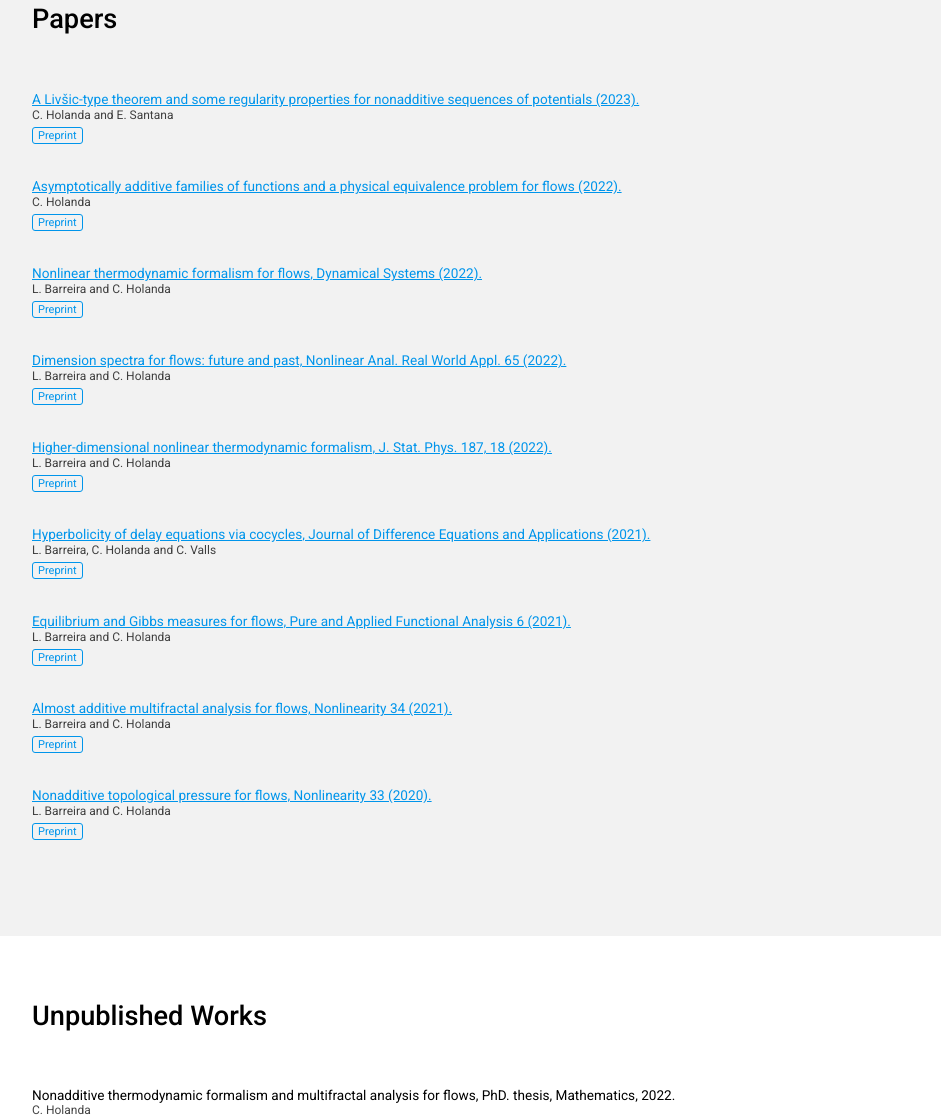
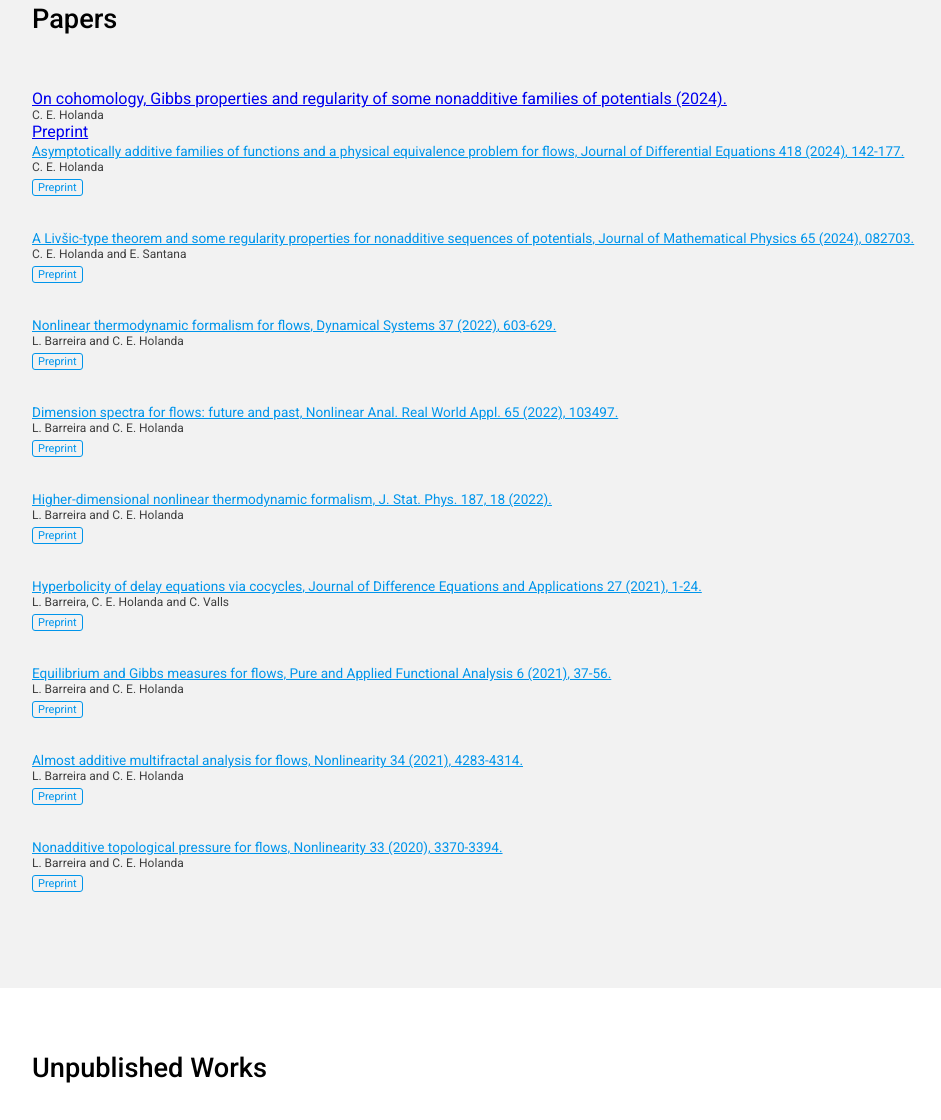
Before and after one commit to ceaholanda/ceaholanda.github.io, a plain HTML site: page index.html in a window 1280 px wide. Shown: the part 751-1871 px from the top of the page, without its empty margins (0-941 px from the left). Drawn offline with Linux system fonts and the light colour scheme.

Commit message:
Update index.html

```diff
--- a/index.html
+++ b/index.html
@@ -74,7 +74,7 @@
           <p class="research-interests">
             <p align="justify">
             My main area of research is ergodic theory and dynamical systems. In particular, I have been working in dimension theory, multifractal
-            analysis and thermodynamic formalism. Recently, I've also become interested in the intersection of dynamical systems and machine learning theory.
+            analysis and thermodynamic formalism. Recently, I've become interested in the intersection of dynamical systems and machine learning theory.
           </p>
 
           <p class="contact">
@@ -92,17 +92,29 @@
       </div>
 
       <div class="right-col-mp animate">
+        <a
+            href="https://doi.org/10.48550/arXiv.2210.05926"
+            target="_blank"
+            class="paper-link"
+            >On cohomology, Gibbs properties and regularity of some nonadditive families of potentials (2024).</a
+          >
+          <p>C. E. Holanda</p>
+          <div class="mini-links">
+            <a href="archives/nonadd-Liv_flow.pdf" target="_blank"
+              >Preprint</a
+            >
+          </div>
+        </div>
         <div class="pb">
           <a
-            href="https://arxiv.org/abs/2307.11322"
+            href="https://www.sciencedirect.com/science/article/abs/pii/S0022039624007393"
             target="_blank"
             class="paper-link"
-            >A Livšic-type theorem and some regularity properties for nonadditive sequences of potentials
-            (2023).</a
+            >Asymptotically additive families of functions and a physical equivalence problem for flows, Journal of Differential Equations 418 (2024), 142-177.</a
           >
-          <p>C. Holanda and E. Santana</p>
+          <p>C. E. Holanda</p>
           <div class="mini-links">
-            <a href="archives/Livsic-type.pdf" target="_blank"
+            <a href="archives/Asymptotically.pdf" target="_blank"
               >Preprint</a
             >
           </div>
@@ -110,15 +122,15 @@
 
         <div class="pb">
           <a
-            href="https://arxiv.org/abs/2210.05926"
+            href="https://pubs.aip.org/aip/jmp/article-abstract/65/8/082703/3309578/A-Livsic-type-theorem-and-some-regularity?redirectedFrom=fulltext"
             target="_blank"
             class="paper-link"
-            >Asymptotically additive families of functions and a physical equivalence problem for flows
-            (2022).</a
+            >A Livšic-type theorem and some regularity properties for nonadditive sequences of potentials, Journal of Mathematical Physics 65 (2024), 082703.
+          </a
           >
-          <p>C. Holanda</p>
+          <p>C. E. Holanda and E. Santana</p>
           <div class="mini-links">
-            <a href="archives/Asymptotically.pdf" target="_blank"
+            <a href="archives/Livsic-type.pdf" target="_blank"
               >Preprint</a
             >
           </div>
@@ -129,10 +141,9 @@
             href="https://www.tandfonline.com/doi/abs/10.1080/14689367.2022.2098091"
             target="_blank"
             class="paper-link"
-            >Nonlinear thermodynamic formalism for flows, Dynamical Systems
-            (2022).</a
+            >Nonlinear thermodynamic formalism for flows, Dynamical Systems 37 (2022), 603-629.</a
           >
-          <p>L. Barreira and C. Holanda</p>
+          <p>L. Barreira and C. E. Holanda</p>
           <div class="mini-links">
             <a href="archives/Nonlinear_thermodynamics.pdf" target="_blank"
               >Preprint</a
@@ -146,9 +157,9 @@
             href="https://www.sciencedirect.com/science/article/abs/pii/S1468121821001929"
             target="_blank"
             >Dimension spectra for flows: future and past, Nonlinear Anal. Real
-            World Appl. 65 (2022).</a
+            World Appl. 65 (2022), 103497. </a
           >
-          <p>L. Barreira and C. Holanda</p>
+          <p>L. Barreira and C. E. Holanda</p>
           <div class="mini-links">
             <a href="archives/Dimension_spectra.pdf" target="_blank"
               >Preprint</a
@@ -164,7 +175,7 @@
             >Higher-dimensional nonlinear thermodynamic formalism, J. Stat.
             Phys. 187, 18 (2022).</a
           >
-          <p>L. Barreira and C. Holanda</p>
+          <p>L. Barreira and C. E. Holanda</p>
           <div class="mini-links">
             <a href="archives/Higher_nonlinear.pdf" target="_blank">Preprint</a>
           </div>
@@ -176,9 +187,9 @@
             href="https://www.tandfonline.com/doi/abs/10.1080/10236198.2021.1950147"
             target="_blank"
             >Hyperbolicity of delay equations via cocycles, Journal of
-            Difference Equations and Applications (2021).</a
+            Difference Equations and Applications 27 (2021), 1-24.</a
           >
-          <p>L. Barreira, C. Holanda and C. Valls</p>
+          <p>L. Barreira, C. E. Holanda and C. Valls</p>
           <div class="mini-links">
             <a href="archives/Hyperbolic.pdf" target="_blank">Preprint</a>
           </div>
@@ -190,9 +201,9 @@
             href="http://yokohamapublishers.jp/online2/oppafa/vol6/p37.html"
             target="_blank"
             >Equilibrium and Gibbs measures for flows, Pure and Applied
-            Functional Analysis 6 (2021).</a
+            Functional Analysis 6 (2021), 37-56.</a
           >
-          <p>L. Barreira and C. Holanda</p>
+          <p>L. Barreira and C. E. Holanda</p>
           <div class="mini-links">
             <a href="archives/Equilibrium_flows.pdf" target="_blank"
               >Preprint</a
@@ -205,10 +216,9 @@
             class="paper-link"
             href="https://iopscience.iop.org/article/10.1088/1361-6544/abf8f9/meta"
             target="_blank"
-            >Almost additive multifractal analysis for flows, Nonlinearity 34
-            (2021).</a
+            >Almost additive multifractal analysis for flows, Nonlinearity 34 (2021), 4283-4314.</a
           >
-          <p>L. Barreira and C. Holanda</p>
+          <p>L. Barreira and C. E. Holanda</p>
           <div class="mini-links">
             <a href="archives/Multifractal_flows.pdf">Preprint</a>
           </div>
@@ -219,10 +229,9 @@
             class="paper-link"
             href="https://iopscience.iop.org/article/10.1088/1361-6544/ab81ec/meta"
             target="_blank"
-            >Nonadditive topological pressure for flows, Nonlinearity 33
-            (2020).</a
+            >Nonadditive topological pressure for flows, Nonlinearity 33 (2020), 3370-3394.</a
           >
-          <p>L. Barreira and C. Holanda</p>
+          <p>L. Barreira and C. E. Holanda</p>
           <div class="mini-links">
             <a href="archives/Nonadditive_flows.pdf" target="_blank"
               >Preprint</a
@@ -244,7 +253,7 @@
             Nonadditive thermodynamic formalism and multifractal analysis for
             flows, PhD. thesis, Mathematics, 2022.
           </p>
-          <p>C. Holanda</p>
+          <p>C. E. Holanda</p>
         </div>
 
         <div class="unpublished-box">
@@ -252,7 +261,7 @@
             Homogeneous dynamics: an introduction to Ratner’s theorems for
             unipotent flows, notes, 2018.
           </p>
-          <p>C. Holanda</p>
+          <p>C. E. Holanda</p>
           <a
             href="archives/Ratner's Theorems on Unipotent Flows.pdf"
             target="_blank"
@@ -265,7 +274,7 @@
             Thermodynamic formalism and the Ising model, M.Sc. dissertation,
             Mathematics, 2017.
           </p>
-          <p>C. Holanda</p>
+          <p>C. E. Holanda</p>
           <a href="archives/CEAHolanda_dissertação.pdf" target="_blank">PDF</a>
         </div>
 
@@ -274,7 +283,7 @@
             Detemination of ideal states for cubic equations of state, B.Sc.
             dissertation, Chemical Engineering, 2015.
           </p>
-          <p>C. Holanda</p>
+          <p>C. E. Holanda</p>
           <a href="archives/TCC.pdf" target="_blank">PDF</a>
         </div>
       </div>
```
